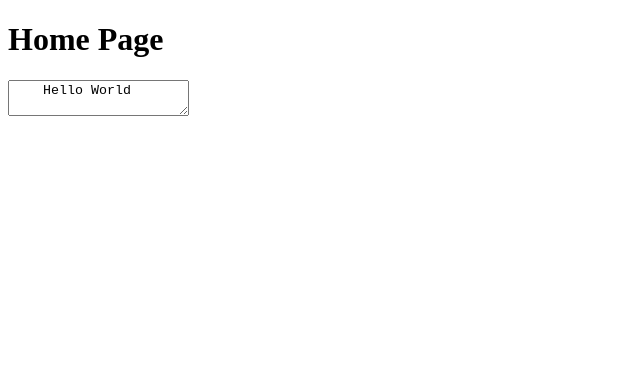
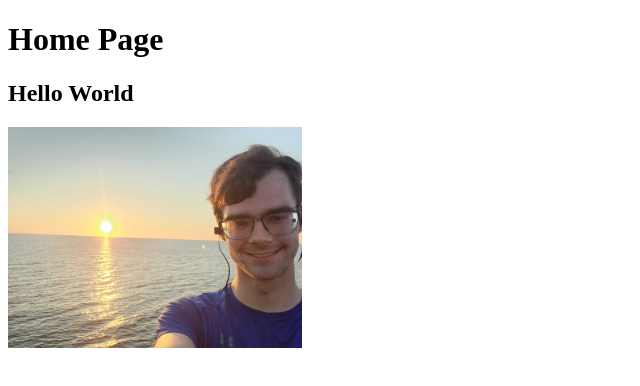
Before and after one commit to BennettPorter/personal_website, a plain HTML site: page home.html in a window 1280 px wide. Shown: the whole page, without its empty margins (0-640 px from the left). Drawn offline with Linux system fonts and the light colour scheme.

Commit message:
forgot to commit home.html

```diff
--- a/home.html
+++ b/home.html
@@ -5,8 +5,7 @@
 </head>
 <body>
 <h1>Home Page</h1>
-<textarea>
-    Hello World
-</textarea>
+<h2>Hello World</h2>
+<img src="res/selfie1.jpg" alt="Selfie" width="294" height="221">
 </body>
 </html>
```
